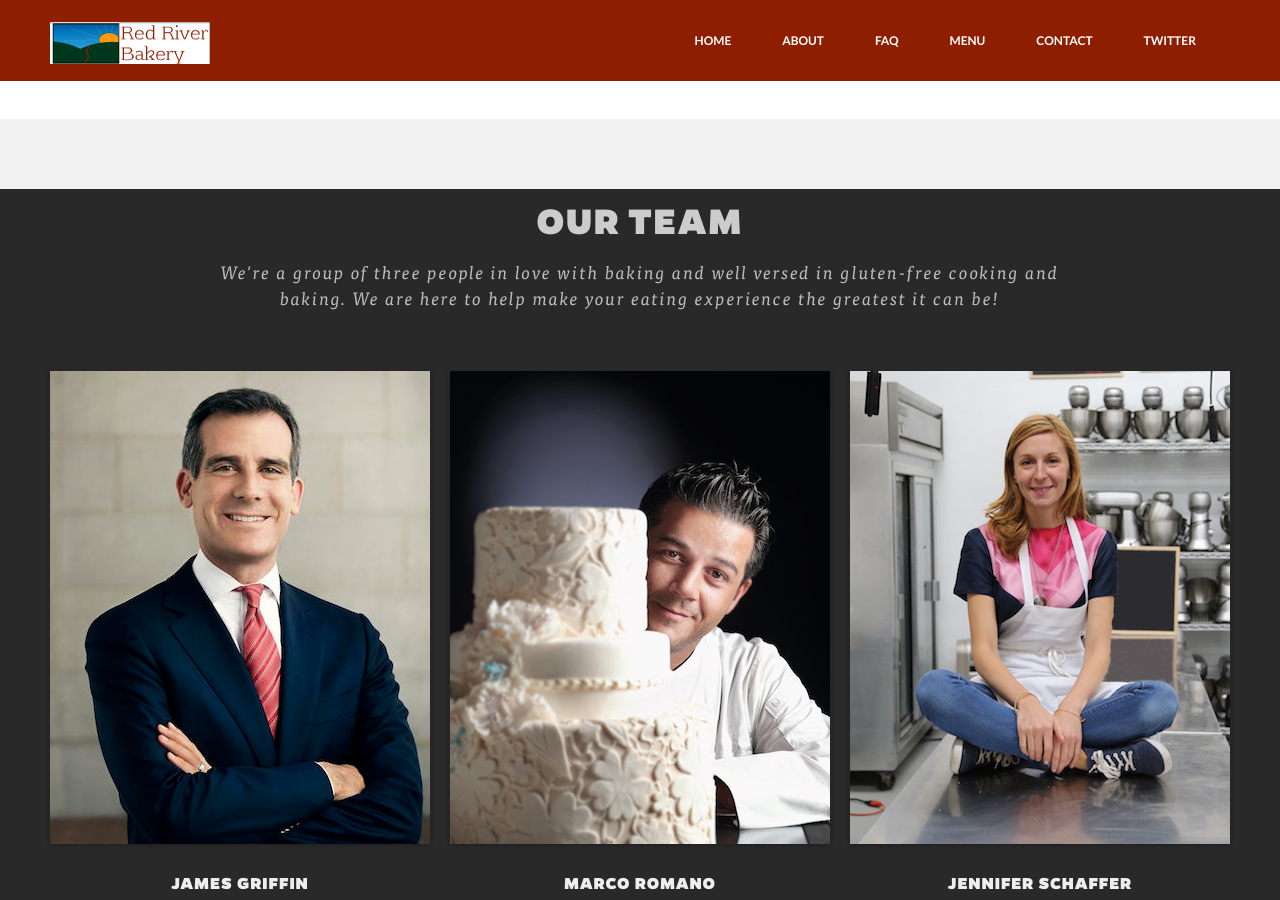
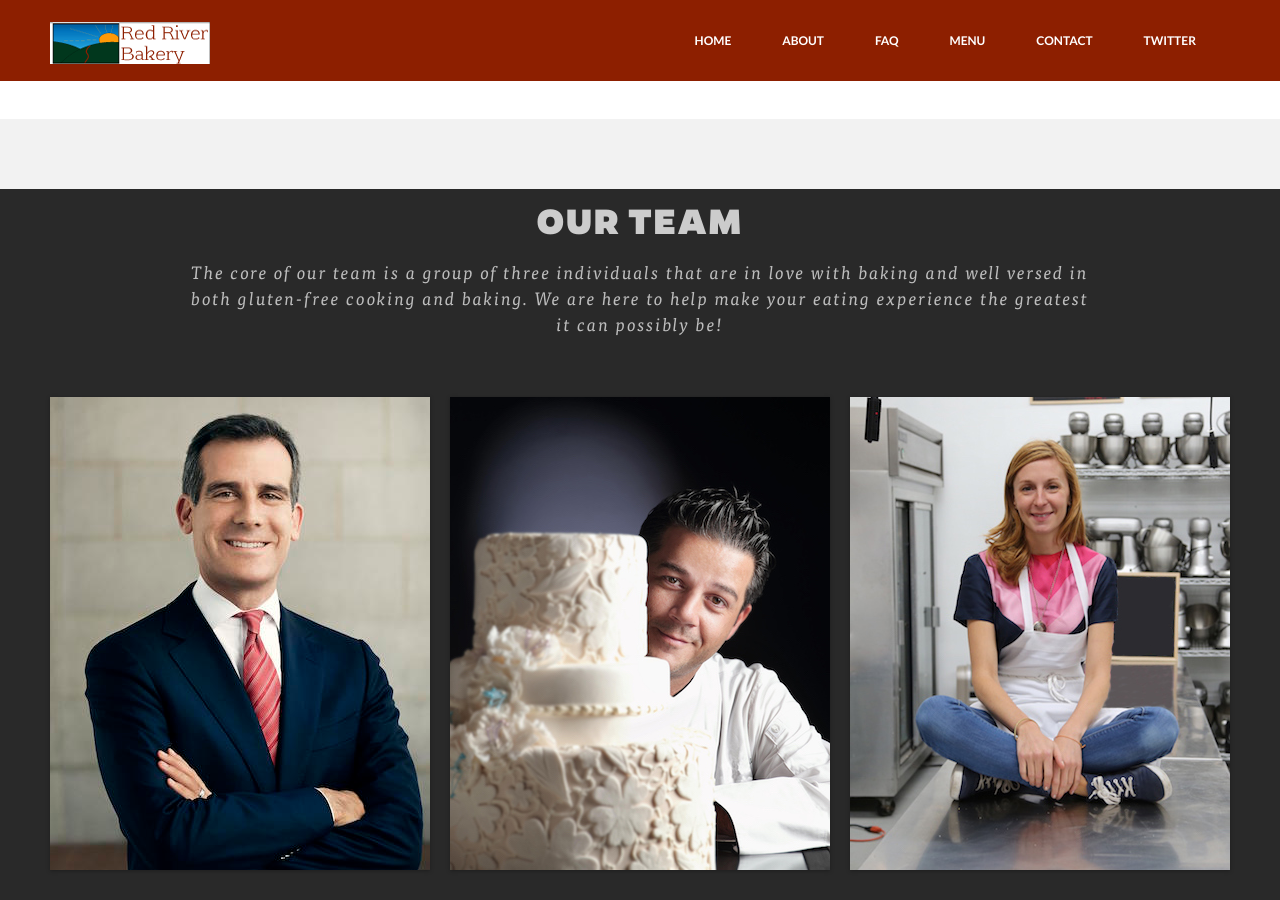
Before and after one commit to fblabake/fblabake.github.io, a Jekyll site: the page built from index.html, in a window 1280 px wide and 900 px high, scrolled down 1694 px. Built offline with Jekyll 4.4.1, drawn with Linux system fonts in a browser that asks for light colours.

Commit message:
Update index.html

```diff
--- a/index.html
+++ b/index.html
@@ -159,7 +159,7 @@
                </div>
 
                <div class="sixteen columns" data-scroll-reveal="enter bottom move 100px over 0.5s after 0.1s">
-                    <div class="sub-text" style="color: #bdbdbd">We&#39;re a group of three people in love with baking and well versed in gluten-free cooking and baking.  We are here to help make your eating experience the greatest it can be!</div>
+                    <div class="sub-text" style="color: #bdbdbd">The core of our team is a group of three individuals that are in love with baking and well versed in both gluten-free cooking and baking.  We are here to help make your eating experience the greatest it can possibly be!</div>
                </div>
           </div>
 
```
